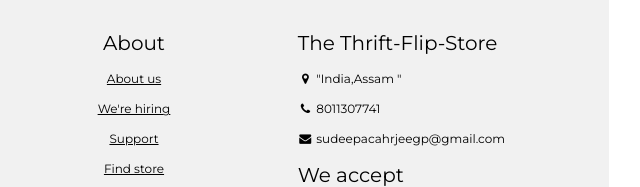
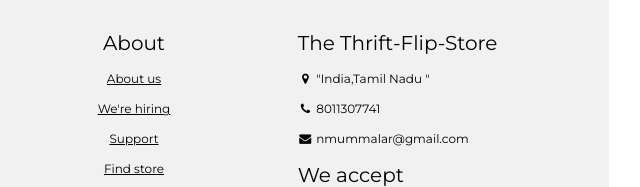
Before and after one commit to Jmwilson07/E-commerce, a plain HTML site: page index.html in a window 1280 px wide. Shown: the part 2535-2722 px from the top of the page, 631-1271 px from the left. Drawn offline with nearby package versions, Linux system fonts and the light colour scheme.

Commit message:
Update index.html

```diff
--- a/index.html
+++ b/index.html
@@ -178,9 +178,9 @@ body,h1,h2,h3,h4,h5,h6,.w3-wide {font-family: "Montserrat", sans-serif;}
 
       <div class="w3-col s4 w3-justify">
         <h4>The Thrift-Flip-Store</h4>
-        <p><i class="fa fa-fw fa-map-marker"></i> "India,Assam "</p>
+        <p><i class="fa fa-fw fa-map-marker"></i> "India,Tamil Nadu "</p>
         <p><i class="fa fa-fw fa-phone"></i> 8011307741</p>
-        <p><i class="fa fa-fw fa-envelope"></i> sudeepacahrjeegp@gmail.com</p>
+        <p><i class="fa fa-fw fa-envelope"></i> nmummalar@gmail.com</p>
         <h4>We accept</h4>
         <p><i class="fa fa-fw fa-cc-amex"></i> G-pay</p>
         <p><i class="fa fa-fw fa-credit-card"></i> Credit Card</p>
```
